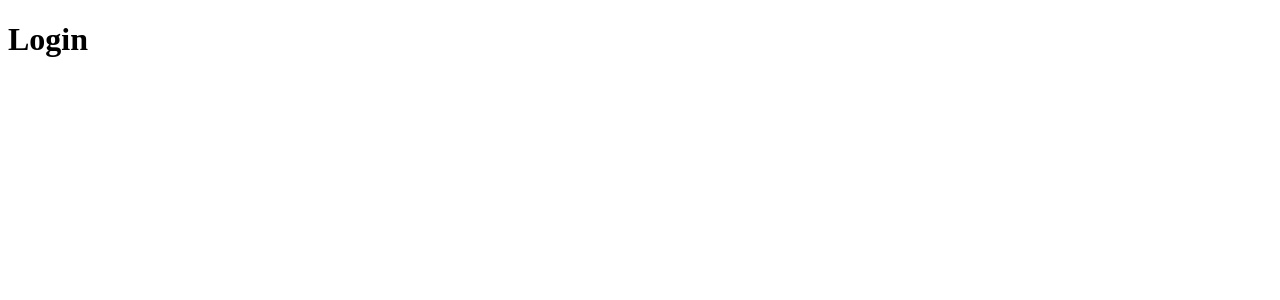
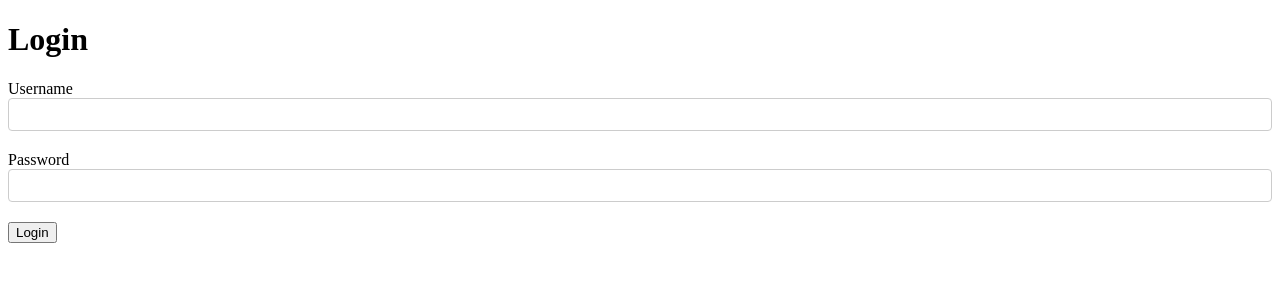
Before and after one commit to nuburooj/capstone-fire-app, a React (Create React App) app in the folder client/: page /login in a window 1280 px wide. Shown: the top 300 px of the page. Built offline with nearby package versions, Linux system fonts and the light colour scheme.

Commit message:
made user context componrnt and wrapped routes in app with contextProvider, added functionality to login page, tested with thunder client and user is able to login but check session returning error

```diff
--- a/client/src/components/App.js
+++ b/client/src/components/App.js
@@ -3,10 +3,14 @@ import { Route, BrowserRouter, Routes } from "react-router-dom";
 
 import UserSignup from "./user_components/UserSignup";
 import UserLogin from "./user_components/UserLogin";
+import UserContext from "./user_components/UserContext";
 
 function App() {
+  const [currentUser, setCurrentUser] = useState({})
+
   return (
     <div>
+      <UserContext.Provider value={{currentUser, setCurrentUser}}>
         <div classname="App">
           <BrowserRouter>
             <Routes>
@@ -14,8 +18,8 @@ function App() {
               <Route path='/login' element={<UserLogin />} />
             </Routes>
           </BrowserRouter>
-
         </div>
+      </UserContext.Provider>
     </div>
   )
 }
--- /dev/null
+++ b/client/src/components/user_components/UserContext.jsx
@@ -0,0 +1,7 @@
+import React, { createContext, useContext } from 'react';
+
+const UserContext = createContext();
+
+export const useUser = () => useContext(UserContext);
+
+export default UserContext;
--- a/client/src/components/user_components/UserLogin.jsx
+++ b/client/src/components/user_components/UserLogin.jsx
@@ -4,9 +4,63 @@ import * as Yup from 'yup';
 import { useNavigate } from 'react-router-dom';
 
 function UserLogin() {
+
+    const navigate = useNavigate()
+
+     const LoginTextInput = ({lable, ...props}) => {
+
+        const [field, meta] = useField(props)
+        return(
+            <div className='form-group'>
+                <lable htmlFor={props.id || props.name}>{lable}</lable>
+                <input className='text-input' {...field} {...props} />
+                {meta.touched && meta.error ? (
+                    <div className='error'>{meta.error}</div>
+                ) : null}
+            </div>
+        )
+    }
+
     return(
-        <div>
+        <div className='login-heading'>
             <h1>Login</h1>
+            <div>
+                <Formik
+                    initialValues={{
+                        username: "",
+                        password: ""
+                    }}
+                    validationSchema={Yup.object({
+                        username: Yup.string()
+                        .required('Username is required.'),
+                        password: Yup.string()
+                        .required('Password is required')
+                    })}
+                    onSubmit={(values, { setSubitting, resetForm }) => {
+
+                        fetch(`http://localhost:5555/login`, {
+                            method: 'POST',
+                            headers: {
+                                'Content-Type': 'application/json'
+                            },
+                            body: JSON.stringify(values)
+                        })
+                        .then(res => res.json())
+                        .then(values => {
+                            console.log(values)
+                            navigate('/')
+                        })
+                        .then( setSubitting(false), resetForm() );
+                    }}
+
+                    >
+                        <Form className='login-Form'>
+                            <LoginTextInput type="text" name="username" lable="Username" />
+                            <LoginTextInput type="password" name="password" lable="Password" />
+                            <button type="submit">Login</button>
+                        </Form>
+                </Formik>
+            </div>
         </div>
     )
 
```
Lines whose indentation alone changed are shown as unchanged.
